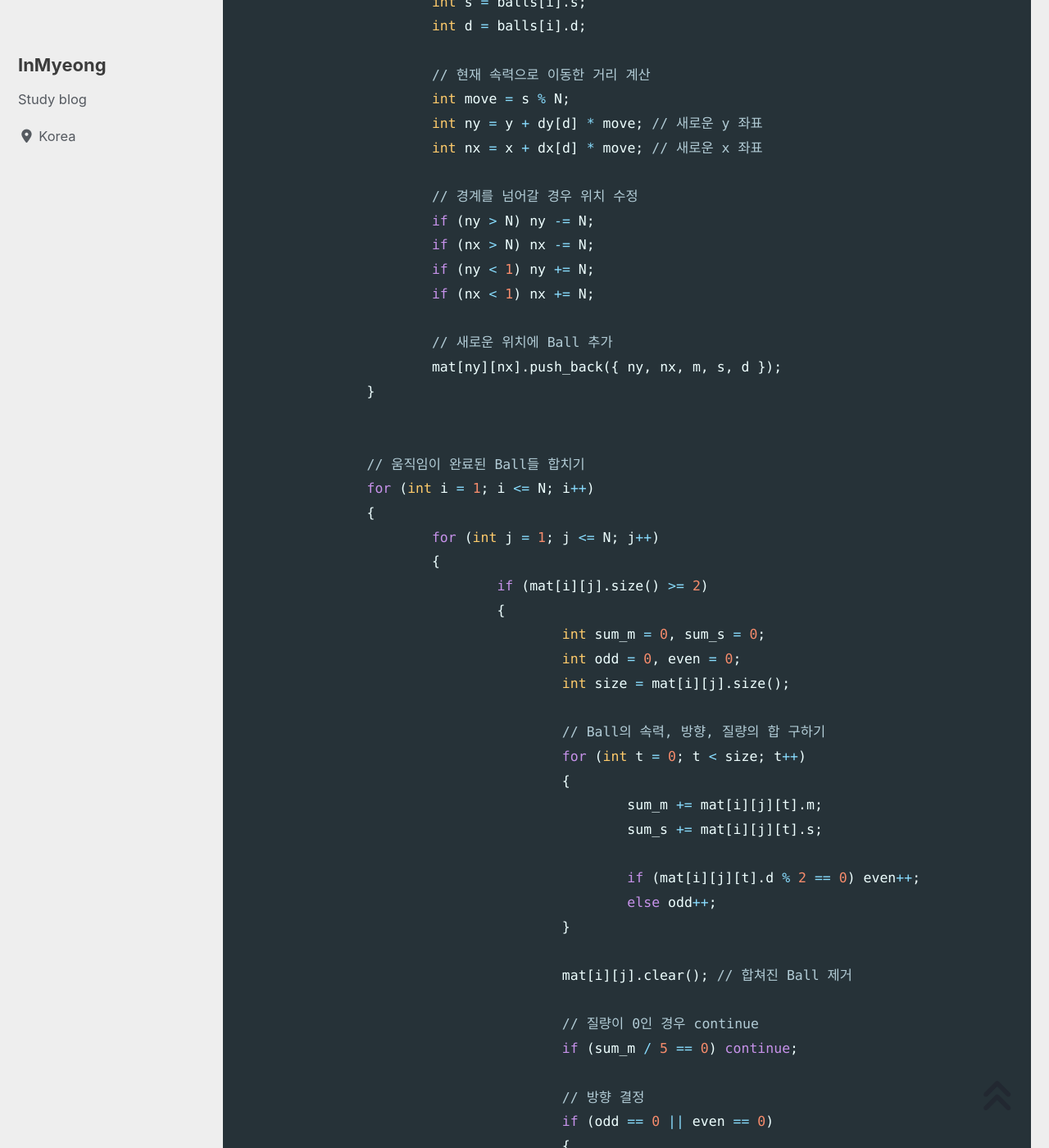
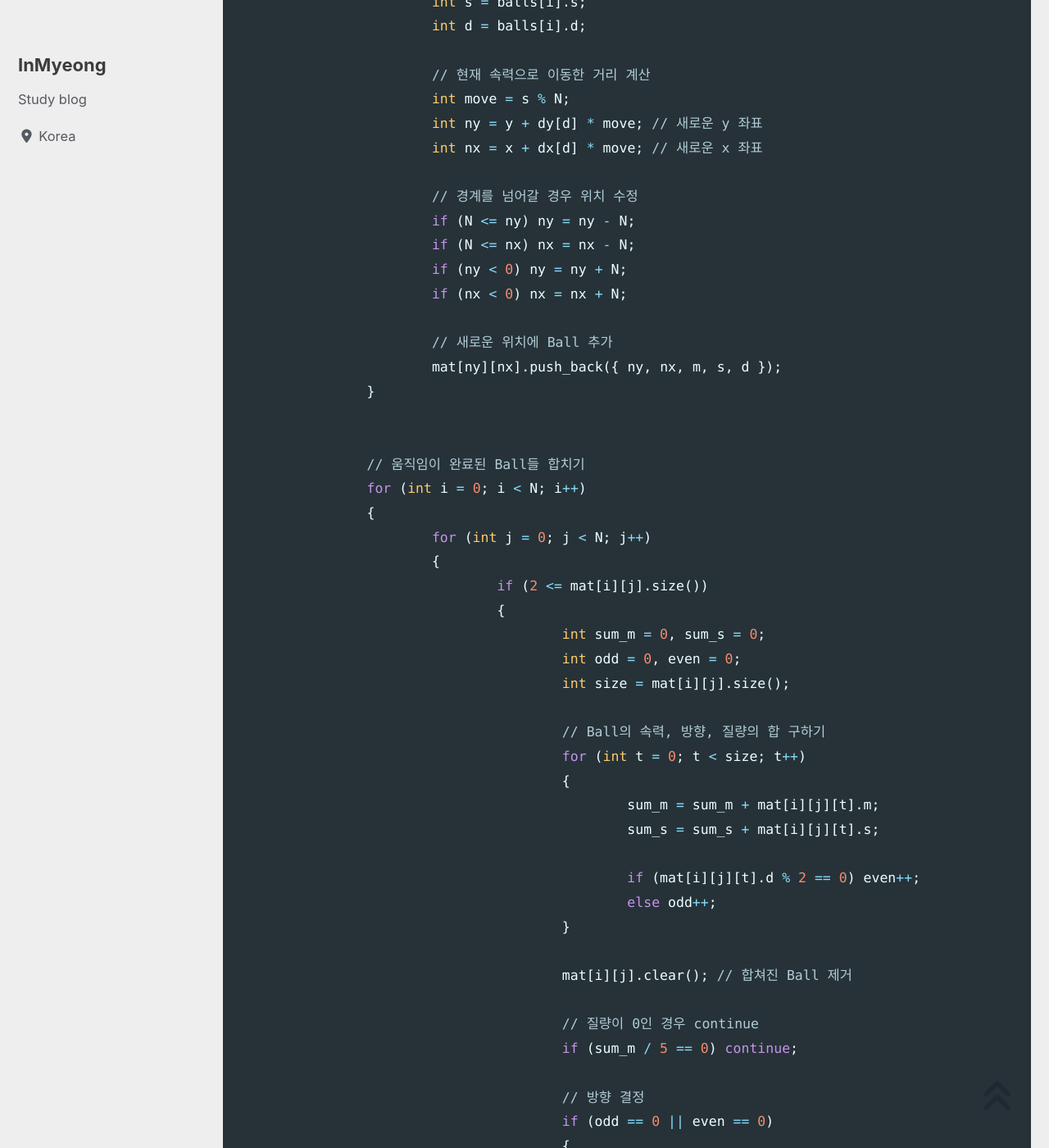
Before and after one commit to devMyeong/devMyeong.github.io, a Jekyll site: the page built from _posts/codingTest/2023-05-01-삼성기출.md, in a window 1280 px wide and 1400 px high, scrolled down 25327 px. Shown: the whole window at 82% size. Built offline with Jekyll 4.4.1, drawn with Linux system fonts in a browser that asks for light colours; cached includes are drawn as plain includes; nearby versions of some CDN libraries; some web fonts are replaced; comment, search, counter and statistics services are not loaded; some of the changed text lies outside the part shown.

Commit message:
Chore : 수정

```diff
--- a/_posts/codingTest/2023-05-01-삼성기출.md
+++ b/_posts/codingTest/2023-05-01-삼성기출.md
@@ -823,10 +823,10 @@ void solution()
 			int nx = x + dx[d] * move; // 새로운 x 좌표
 
 			// 경계를 넘어갈 경우 위치 수정
-			if (ny > N) ny -= N;
-			if (nx > N) nx -= N;
-			if (ny < 1) ny += N;
-			if (nx < 1) nx += N;
+			if (N <= ny) ny = ny - N;
+			if (N <= nx) nx = nx - N;
+			if (ny < 0) ny = ny + N;
+			if (nx < 0) nx = nx + N;
 
 			// 새로운 위치에 Ball 추가
 			mat[ny][nx].push_back({ ny, nx, m, s, d });
@@ -834,11 +834,11 @@ void solution()
 
 
 		// 움직임이 완료된 Ball들 합치기
-		for (int i = 1; i <= N; i++)
+		for (int i = 0; i < N; i++)
 		{
-			for (int j = 1; j <= N; j++)
+			for (int j = 0; j < N; j++)
 			{
-				if (mat[i][j].size() >= 2)
+				if (2 <= mat[i][j].size())
 				{
 					int sum_m = 0, sum_s = 0;
 					int odd = 0, even = 0;
@@ -847,8 +847,8 @@ void solution()
 					// Ball의 속력, 방향, 질량의 합 구하기
 					for (int t = 0; t < size; t++)
 					{
-						sum_m += mat[i][j][t].m;
-						sum_s += mat[i][j][t].s;
+						sum_m = sum_m + mat[i][j][t].m;
+						sum_s = sum_s + mat[i][j][t].s;
 
 						if (mat[i][j][t].d % 2 == 0) even++;
 						else odd++;
@@ -880,9 +880,9 @@ void solution()
 
 		// 합치기가 완료된 Ball을 저장하기
 		balls.clear();
-		for (int i = 1; i <= N; i++)
+		for (int i = 0; i < N; i++)
 		{
-			for (int j = 1; j <= N; j++)
+			for (int j = 0; j < N; j++)
 			{
 				for (int t = 0; t < mat[i][j].size(); t++)
 				{
```
Also changed, not shown: other parts of _posts/codingTest/2023-05-01-삼성기출.md (+3 -3 lines).
